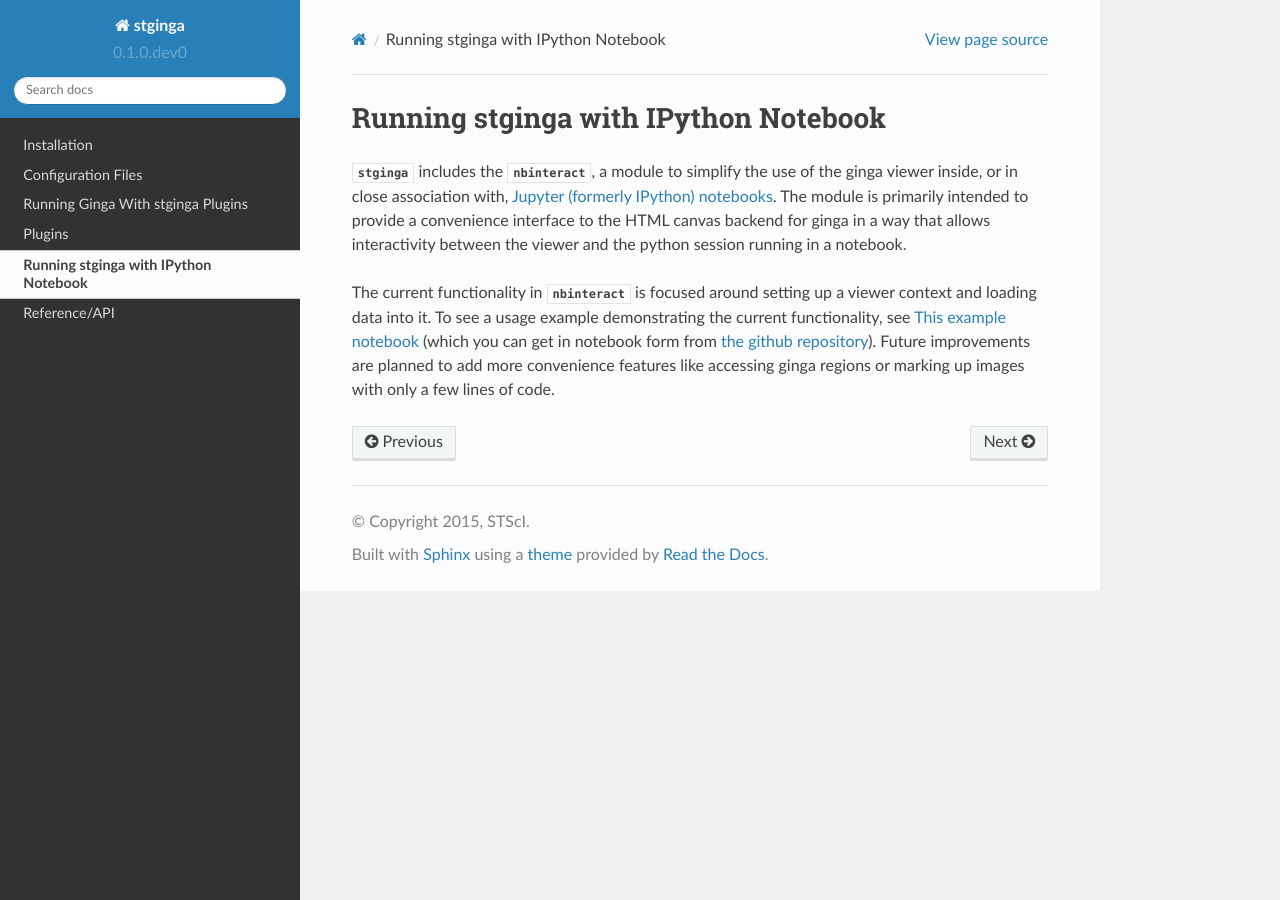
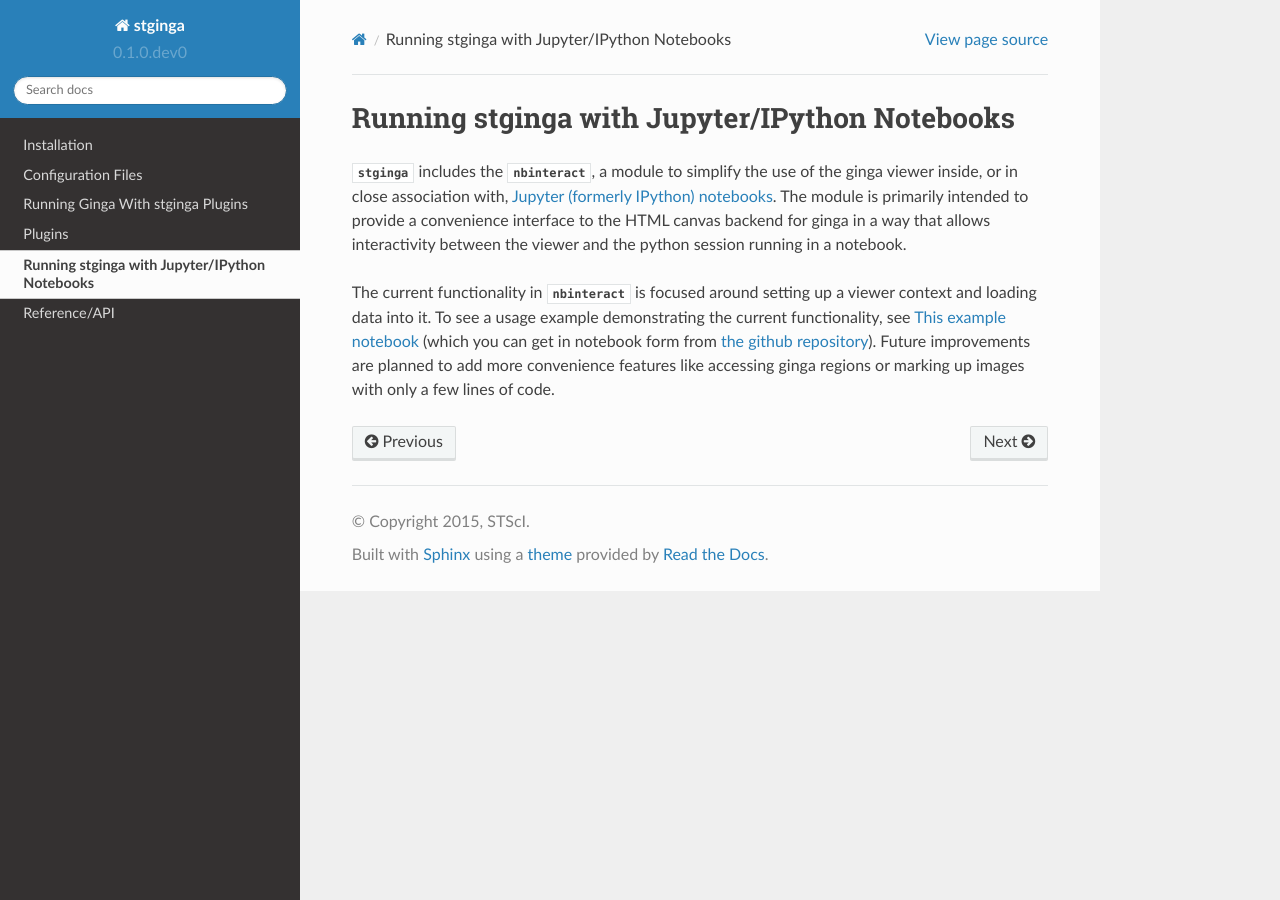
Before and after one commit to spacetelescope/stginga, a Sphinx documentation site: the page built from docs/source/ipynb.rst, in a window 1280 px wide. Built offline with Sphinx 7.4.7 and the Read the Docs theme 2.0.0, drawn with Linux system fonts in a browser that asks for light colours; formulas are drawn with MathJax 3.

Commit message:
fix title

```diff
--- a/docs/source/ipynb.rst
+++ b/docs/source/ipynb.rst
@@ -1,7 +1,7 @@
 .. _stginga-ipynb:
 
-Running stginga with IPython Notebook
-=====================================
+Running stginga with Jupyter/IPython Notebooks
+==============================================
 
 :mod:`stginga` includes the :mod:`~stginga.nbinteract`, a module to simplify the use of
 the ginga viewer inside, or in close association with,
```
